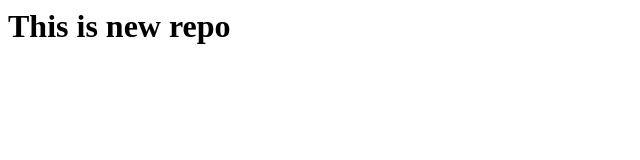
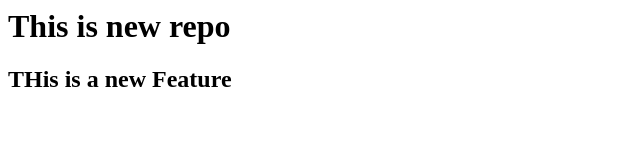
Before and after one commit to goyalkush99/localrepo, a plain HTML site: page index.html in a window 1280 px wide. Shown: the whole page, without its empty margins (0-640 px from the left). Drawn offline with Linux system fonts and the light colour scheme.

Commit message:
add new features

```diff
--- a/index.html
+++ b/index.html
@@ -1 +1,2 @@
 <h1> This is new repo</h1>
+<h2>THis is a new Feature</h2>
```
